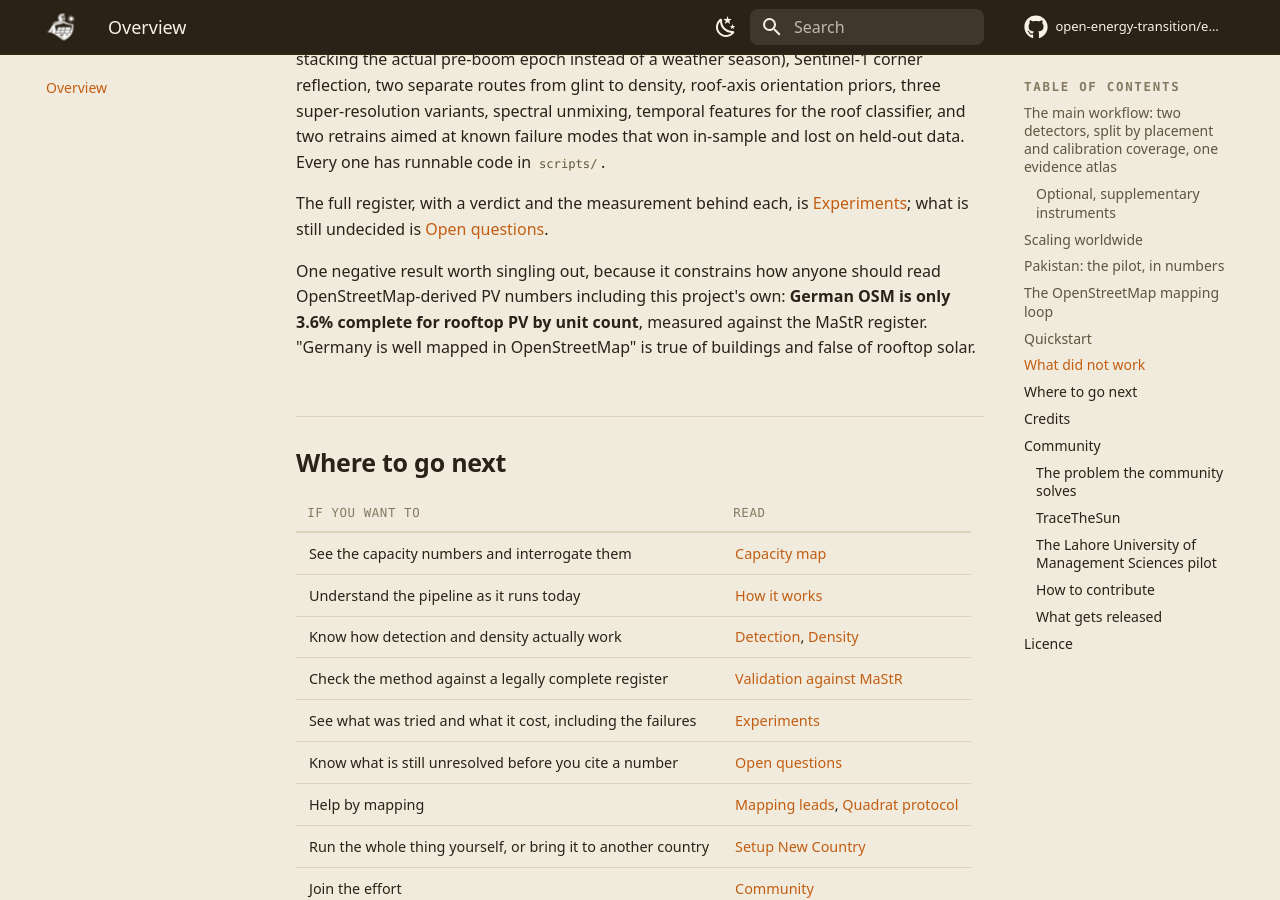
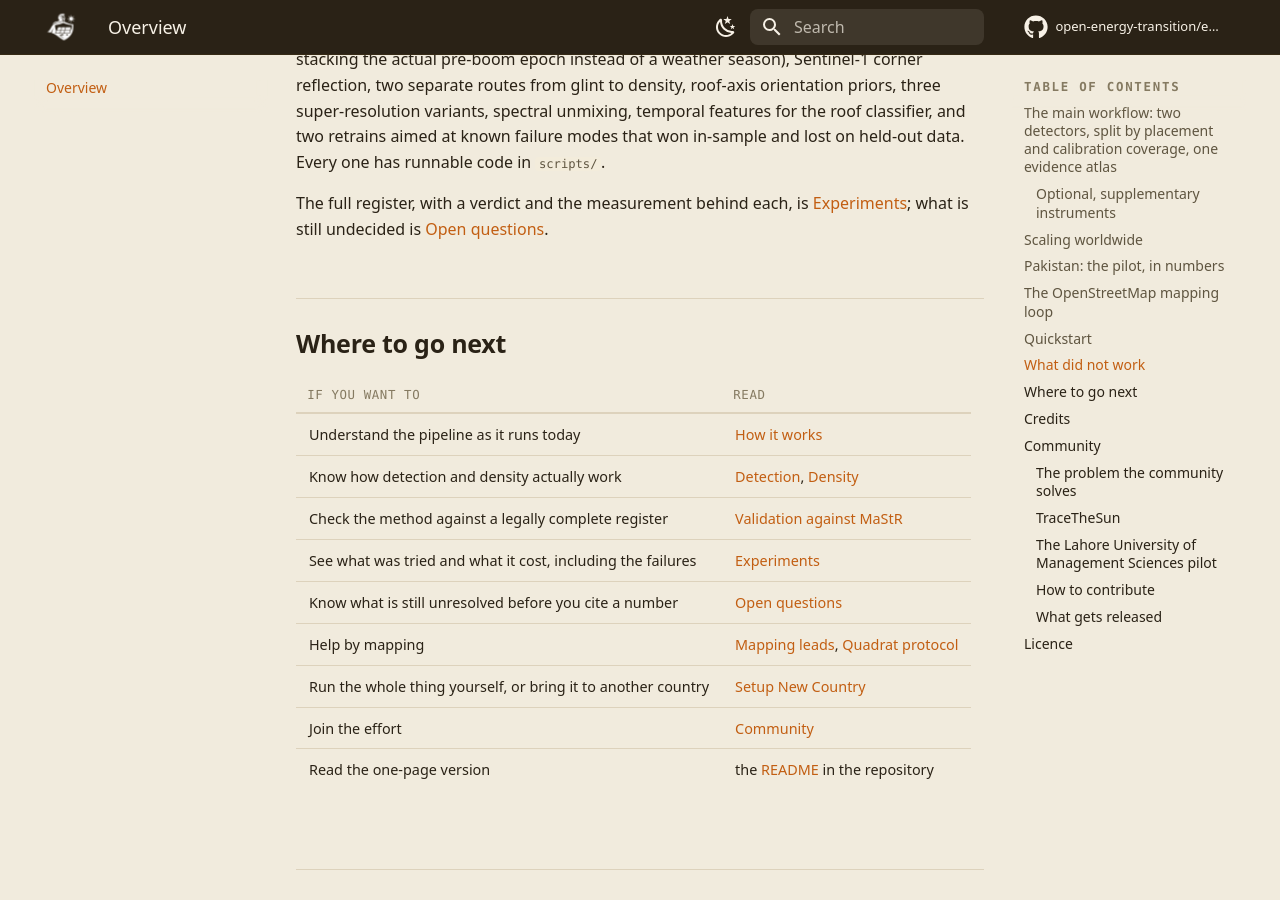
Before and after one commit to open-energy-transition/earthpv, an MkDocs documentation site: the page built from docs/overview.md, in a window 1280 px wide and 900 px high, scrolled down 8616 px. Built offline with MkDocs 1.6.1 and Material for MkDocs 9.7.7, drawn with Linux system fonts in a browser that asks for light colours; comment, search, counter and statistics services are not loaded.

Commit message:
fix overview

```diff
--- a/docs/overview.md
+++ b/docs/overview.md
@@ -265,16 +265,10 @@ The full register, with a verdict and the measurement behind each, is
 [Experiments](experiments.md); what is still undecided is
 [Open questions](open-questions.md).
 
-One negative result worth singling out, because it constrains how anyone should read
-OpenStreetMap-derived PV numbers including this project's own: **German OSM is only 3.6%
-complete for rooftop PV by unit count**, measured against the MaStR register. "Germany is
-well mapped in OpenStreetMap" is true of buildings and false of rooftop solar.
-
 ## Where to go next
 
 | If you want to | Read |
 | --- | --- |
-| See the capacity numbers and interrogate them | [Capacity map](results/capacity.md) |
 | Understand the pipeline as it runs today | [How it works](how-it-works.md) |
 | Know how detection and density actually work | [Detection](methods/detection.md), [Density](methods/density.md) |
 | Check the method against a legally complete register | [Validation against MaStR](methods/mastr-validation.md) |
```
